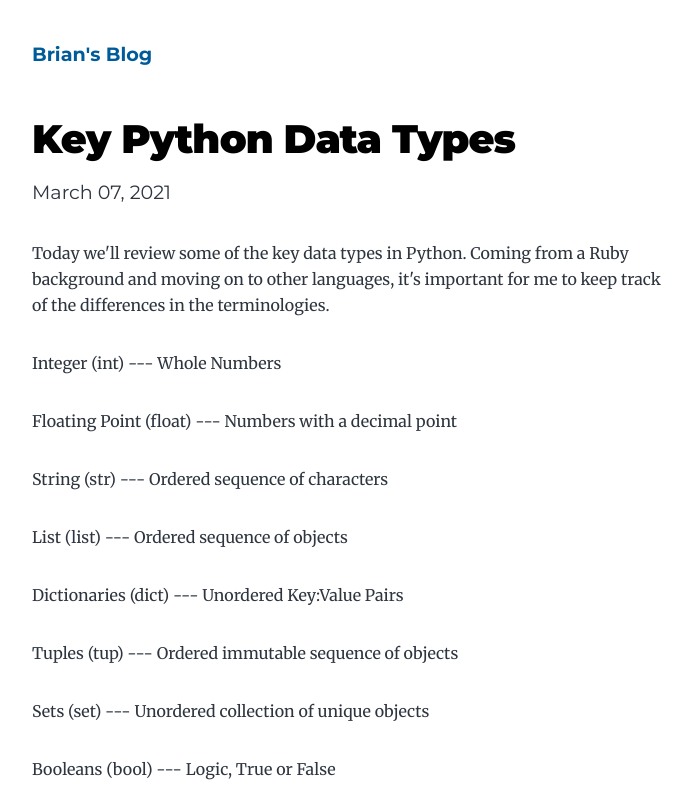
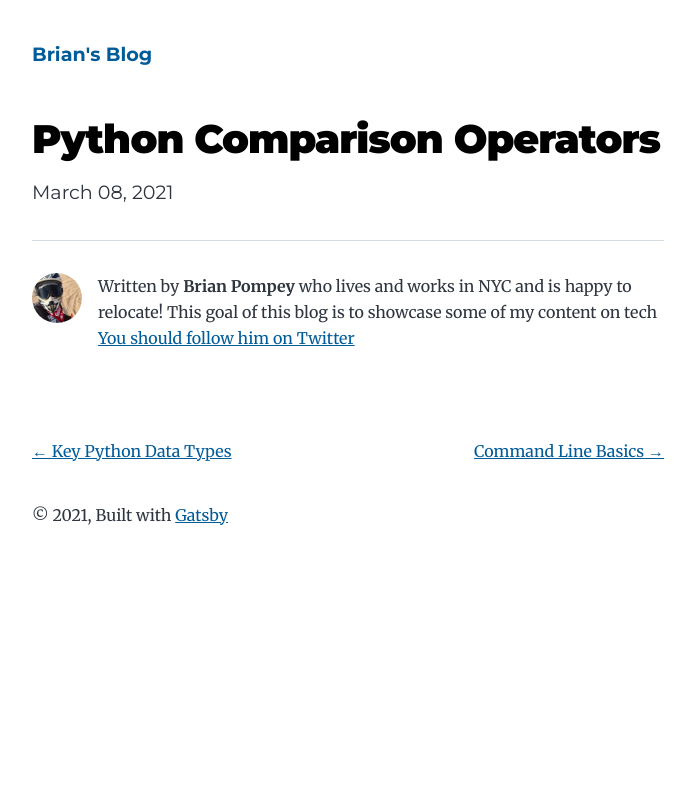
Before and after one commit to brianpompey/blog-page, a Gatsby site: page /blog-25/ in a window 1280 px wide. Shown: the top 800 px of the page, without its empty margins (292-987 px from the left). Built offline with nearby package versions, Linux system fonts and the light colour scheme; Gatsby itself is replaced by a stand-in of ours.

Commit message:
python content time

```diff
--- a/content/blog/blog-25/index.md
+++ b/content/blog/blog-25/index.md
@@ -1,21 +1,4 @@
 ---
-title: Key Python Data Types
-date: "2021-03-07T22:12:03.284Z"
+title: Python Comparison Operators
+date: "2021-03-08T22:12:03.284Z"
 ---
-Today we'll review some of the key data types in Python. Coming from a Ruby background and moving on to other languages, it's important for me to keep track of the differences in the terminologies.
-
-Integer (int) --- Whole Numbers
-
-Floating Point (float) --- Numbers with a decimal point
-
-String (str) --- Ordered sequence of characters
-
-List (list) --- Ordered sequence of objects
-
-Dictionaries (dict) --- Unordered Key:Value Pairs
-
-Tuples (tup) --- Ordered immutable sequence of objects
-
-Sets (set) --- Unordered collection of unique objects
-
-Booleans (bool) --- Logic, True or False
```
